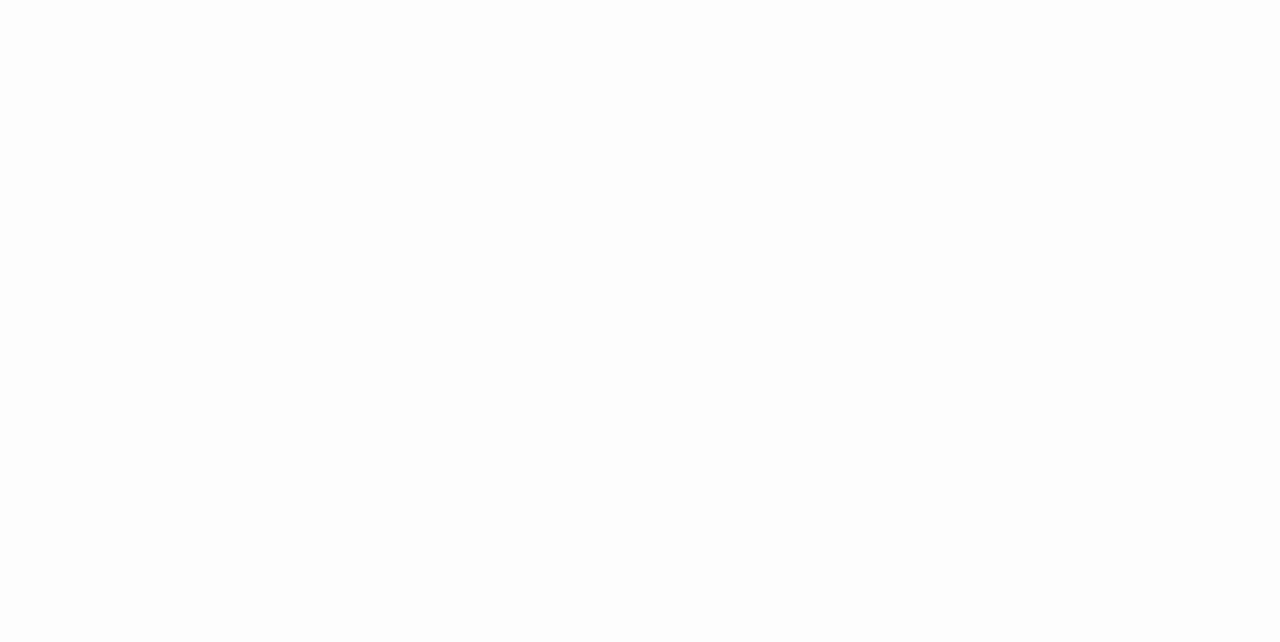
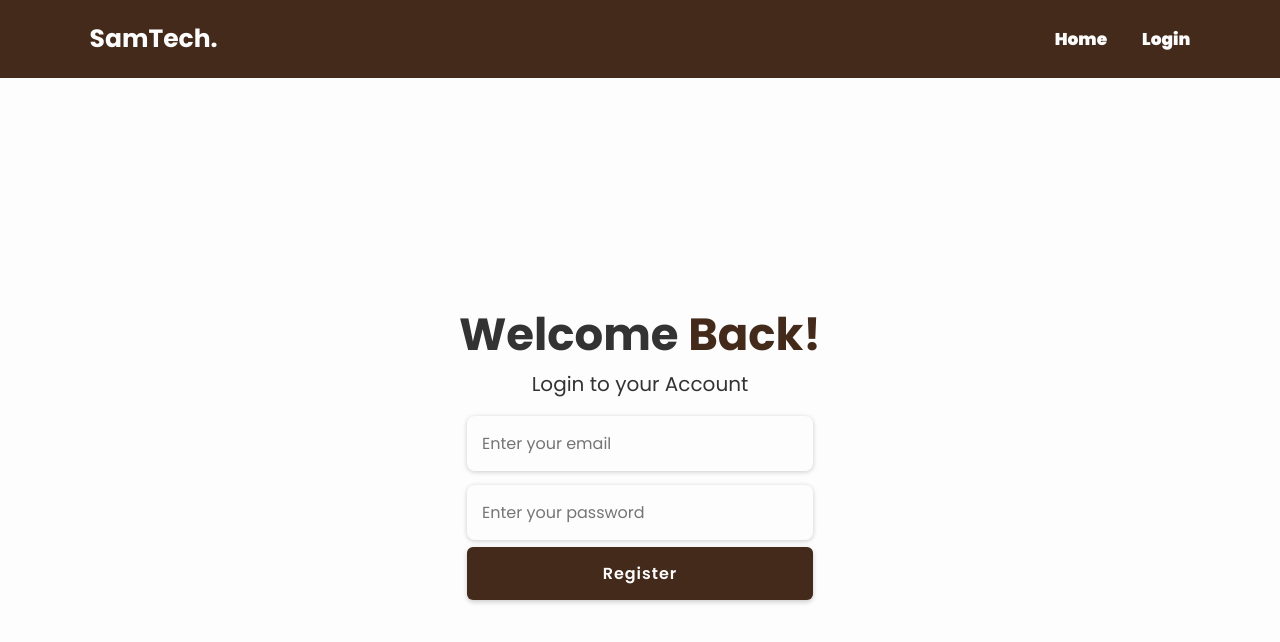
Before and after one commit to SamTech-Africa/library_management_system_frontend, a React (Create React App) app: page /register in a window 1280 px wide. Before the commit this address had no page. Shown: the top 642 px of the page. Built offline with nearby package versions, Linux system fonts and the light colour scheme.

Commit message:
Login and Sign up page in progress

```diff
--- a/src/App.js
+++ b/src/App.js
@@ -2,6 +2,7 @@ import React from 'react';
 import { BrowserRouter as Router, Routes, Route } from "react-router-dom";
 import LandingPage from "../src/container/pages/components/home/LandingPage"
 import Login from './container/pages/components/auth/Login';
+import Register from './container/pages/components/auth/Register';
 
 
 function App() {
@@ -10,6 +11,7 @@ function App() {
       <Routes>
         <Route path="/" element={<LandingPage />} />
         <Route path="/login" element={<Login />} />
+        <Route path="/register" element={<Register />} />
       </Routes>
     </Router>
 
--- /dev/null
+++ b/src/container/pages/components/auth/Register.jsx
@@ -0,0 +1,46 @@
+import React,{useState, useEffect} from 'react';
+import { Link } from 'react-router-dom';
+
+import styles from '../../styles/auth/register.module.css';
+
+const Register  = () => {
+
+  return (
+    <div>
+      <header className={styles.header}>
+      <Link to='/#' className={styles.logo}>SamTech.</Link>
+        <nav className={styles.navbar}>
+            <Link to='/' className='active'>Home</Link>
+            <Link to='/login'>Login</Link>
+        </nav>
+      </header>
+
+
+      <section className={styles.formSection}>
+
+
+        <h2 class="heading">Welcome <span>Back!</span></h2>
+        <p>Login to your Account</p>
+
+        <form className={styles.formInput} action="#">
+            <div class={styles.inputBox}>
+                <input type="text" placeholder="Enter your email" />
+            </div>
+            <div class={styles.inputBox}>
+                <input type="password" placeholder="Enter your password" />
+            </div>
+
+            <input type="submit" value="Register" className={styles.btn}/>
+        </form>
+
+
+
+      </section>
+    </div>
+
+
+
+  )
+}
+
+export default  Register;
--- /dev/null
+++ b/src/container/pages/styles/auth/register.module.css
@@ -0,0 +1,89 @@
+
+.header {
+    position: fixed;
+    top: 0;
+    left: 0;
+    width: 100%;
+    padding: 2rem 7%;
+    background: var(--main-color);
+    display: flex;
+    align-items: center;
+    z-index: 100;
+    transition: .5s;
+}
+
+.logo {
+    font-size: 2.5rem;
+    color: var(--white-color);
+    font-weight: 700;
+    cursor: default;
+    margin-right: auto;
+}
+
+.navbar a {
+    position: relative;
+    font-size: 1.7rem;
+    color: var(--white-color);
+    font-weight: 900;
+
+}
+
+.navbar a:first-child {
+    margin-right: 3.5rem;
+}
+
+.formSection {
+    display: flex;
+    flex-direction: column;
+    align-items: center;
+    justify-content: center;
+    min-height: 100vh;
+}
+
+.formSection p {
+    font-size: 20px;
+    font-weight: 400;
+    text-align: center;
+}
+
+.formSection form {
+    max-width: 90rem;
+    margin: 1rem auto;
+    align-items: center;
+    margin-bottom: 3rem;
+}
+
+.formSection form .inputBox input {
+    width: 100%;
+    max-width: 400px;
+    padding: 1.5rem;
+    font-size: 1.6rem;
+    color: var(--text-color);
+    background: var(--bg-color);
+    border-radius: .8rem;
+    margin: .7rem 0;
+    box-shadow: 0 .1rem .5rem var(--shadow-color);
+}
+
+
+
+.btn {
+    display: inline-block;
+    width: 100%;
+    padding: 1.2rem 2.8rem;
+    background: var(--main-color);
+    border-radius: .6rem;
+    box-shadow: 0 .2rem .5rem var(--shadow-color);
+    font-size: 1.6rem;
+    color: var(--white-color);
+    letter-spacing: .1rem;
+    font-weight: 600;
+    border: .2rem solid transparent;
+    transition: var(--transition-delay);
+  }
+
+  .btn:hover {
+    background: transparent;
+    color: var(--main-color);
+    border-color: var(--main-color);
+  }
```
Also changed, not shown: src/container/pages/components/auth/SignUp.jsx (deleted).
